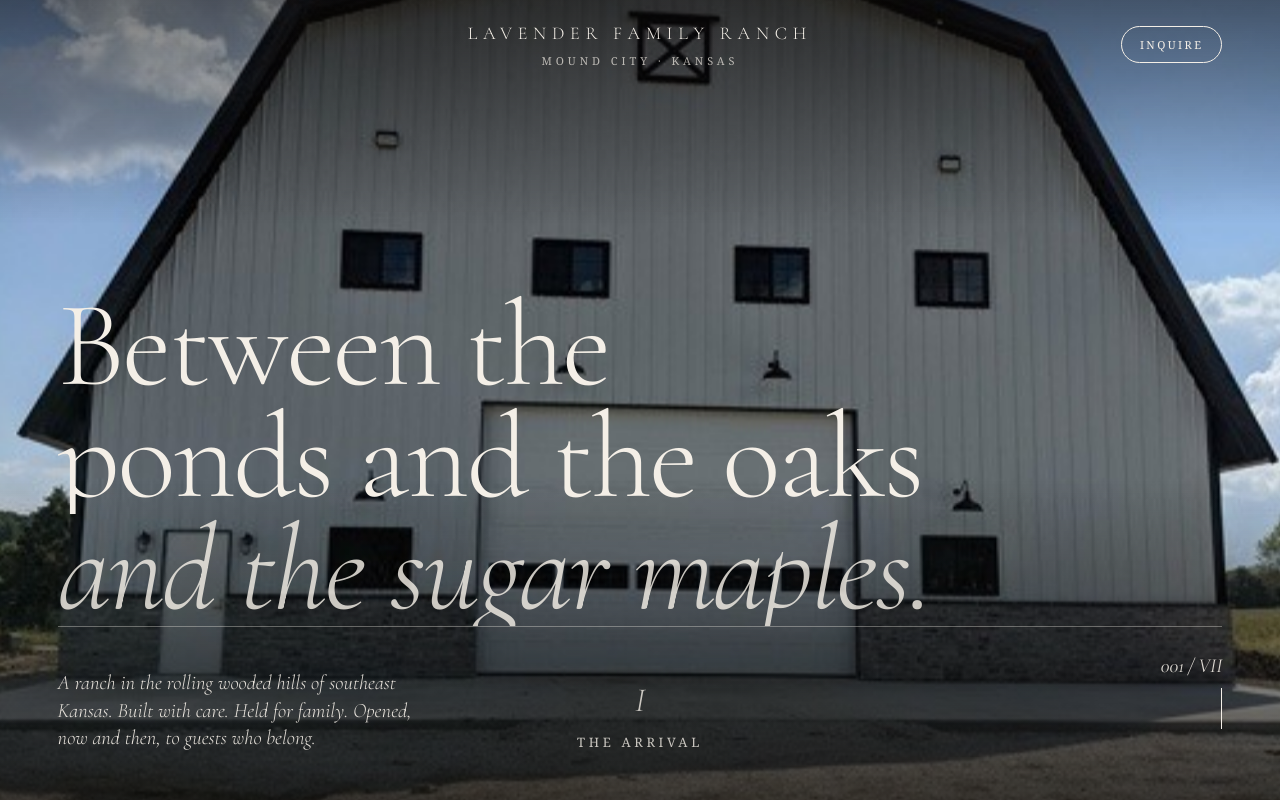
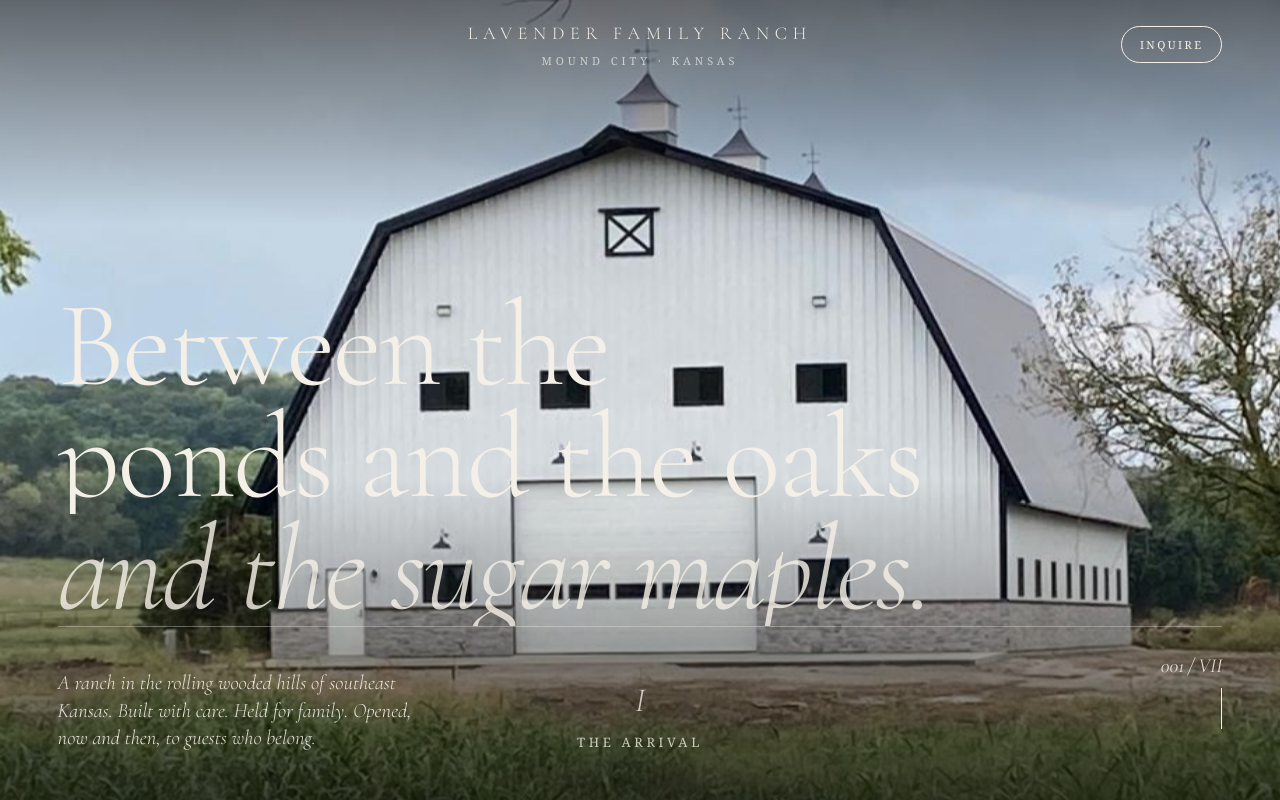
Before and after one commit to MathrusseB/Lavender, a Next.js app: page / in a window 1280 px wide. Shown: the top 800 px of the page. Built offline with nearby package versions, Linux system fonts and the light colour scheme; a web font is replaced by a local one.

Commit message:
feat(hero): swap hero image to barn-front.jpg
https://claude.ai/code/session_012sw8u72MyRjjW5Wt8muLBy

```diff
--- a/components/sections/Hero.tsx
+++ b/components/sections/Hero.tsx
@@ -19,7 +19,7 @@ export function Hero({ id = "top" }: { id?: string } = {}) {
     <section className="hero" id={id} aria-label="Hero">
       <div className="hero__img">
         <Image
-          src="/assets/barn-sunset.jpg"
+          src="/assets/barn-front.jpg"
           alt=""
           fill
           priority
```
